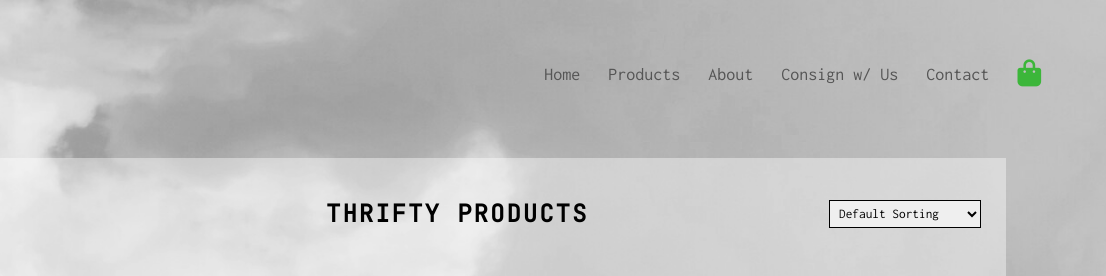
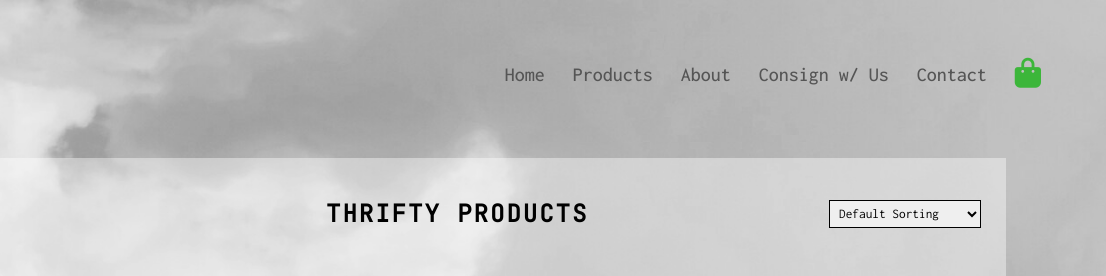
Before and after one commit to clentglmtn/Thrifty, a plain HTML site: page products.html in a window 1280 px wide. Shown: the top 276 px of the page, 174-1280 px from the left. Drawn offline with Linux system fonts and the light colour scheme.

Commit message:
Update styleproducts.css

```diff
--- a/styleproducts.css
+++ b/styleproducts.css
@@ -37,7 +37,8 @@ nav ul li {
     margin-right: 20px;
 }
 .navbar a{
-    font-size: large;
+    font-size: 20px;
+    font-weight: 500;
 }
 .navbar a:hover{
     color: #ffffff;
```
